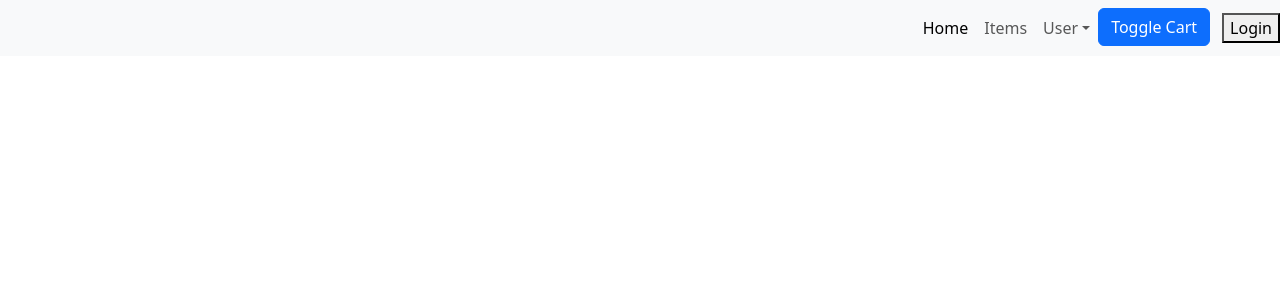
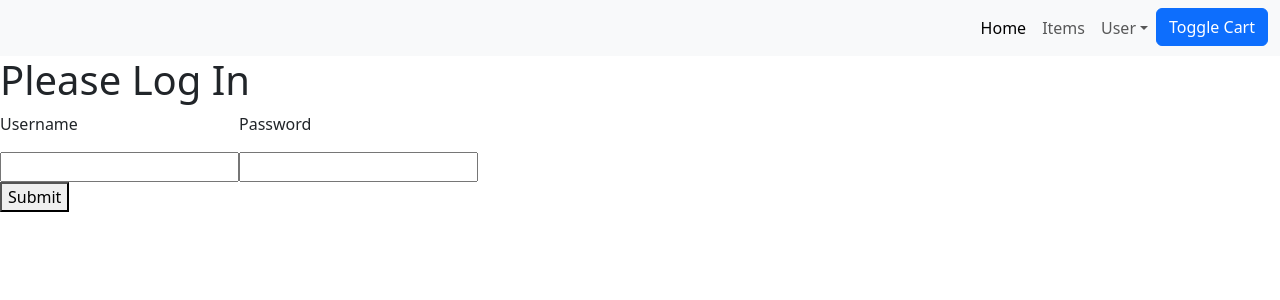
Before and after one commit to ZMichaelaK/Kazmjk, a React (Create React App) app: page /LoginPage in a window 1280 px wide. Shown: the top 300 px of the page. Built offline with nearby package versions, Linux system fonts and the light colour scheme.

Commit message:
semicompleted routing

```diff
--- a/src/App.js
+++ b/src/App.js
@@ -10,15 +10,10 @@ import "bootstrap/dist/css/bootstrap.min.css";
 import "bootstrap/dist/js/bootstrap.min.js";
 import DisplayCart from "./Components/Cart/DisplayCart";
 import ModalPage from "./Components/Modal and homepage/ModalPage";
+import ProtectedRoutes from "./Components/Modal and homepage/ProtectedRoutes";
+import LoginPage from "./Components/Modal and homepage/LoginPage";
 
 function App() {
-  const [isLoggedIn, setisLoggedIn] = useState(null);
-  const logIn = () => {
-    setisLoggedIn(true);
-  };
-  const logOut = () => {
-    setisLoggedIn(false);
-  };
   return (
     <header>
       <Router>
@@ -74,15 +69,13 @@ function App() {
               </ul>
             </div>
           </div>
-          {isLoggedIn ? (
-            <button onClick={logOut}>Logout</button>
-          ) : (
-            <button onClick={logIn}>Login</button>
-          )}
         </nav>
         <Routes>
-          <Route path="/" element={<Homepage />} />
-          <Route path="/Items" element={<ItemPage />} />
+          <Route path="/" element={<ProtectedRoutes />}>
+            <Route element={<Homepage />} path="/" />
+          </Route>
+          <Route path="LoginPage" element={<LoginPage />} />
+          <Route path="Items" element={<ItemPage />} />
         </Routes>
       </Router>
     </header>
--- a/src/Components/Modal and homepage/LoginPage.jsx
+++ b/src/Components/Modal and homepage/LoginPage.jsx
@@ -1,9 +1,30 @@
 import React from "react";
+import { useNavigate } from "react-router-dom";
 
 const LoginPage = () => {
+  const navigate = useNavigate();
+
+  const handleSubmit = (event) => {
+    event.preventDefault();
+    navigate("/Homepage");
+  };
+
   return (
-    <div>
-      <h2>Please login</h2>
+    <div className="login-wrapper">
+      <h1>Please Log In</h1>
+      <form onSubmit={handleSubmit}>
+        <label>
+          <p>Username</p>
+          <input type="text" />
+        </label>
+        <label>
+          <p>Password</p>
+          <input type="password" />
+        </label>
+        <div>
+          <button type="submit">Submit</button>
+        </div>
+      </form>
     </div>
   );
 };
--- /dev/null
+++ b/src/Components/Modal and homepage/ProtectedRoutes.js
@@ -0,0 +1,9 @@
+import React from "react";
+import { Outlet, Navigate } from "react-router-dom";
+
+const ProtectedRoutes = () => {
+  let auth = { token: false };
+  return auth.token ? <Outlet /> : <Navigate to="/LoginPage" />;
+};
+
+export default ProtectedRoutes;
```
Also changed, not shown: src/Components/Modal and homepage/Protected.js (deleted, +0 -12 lines).
